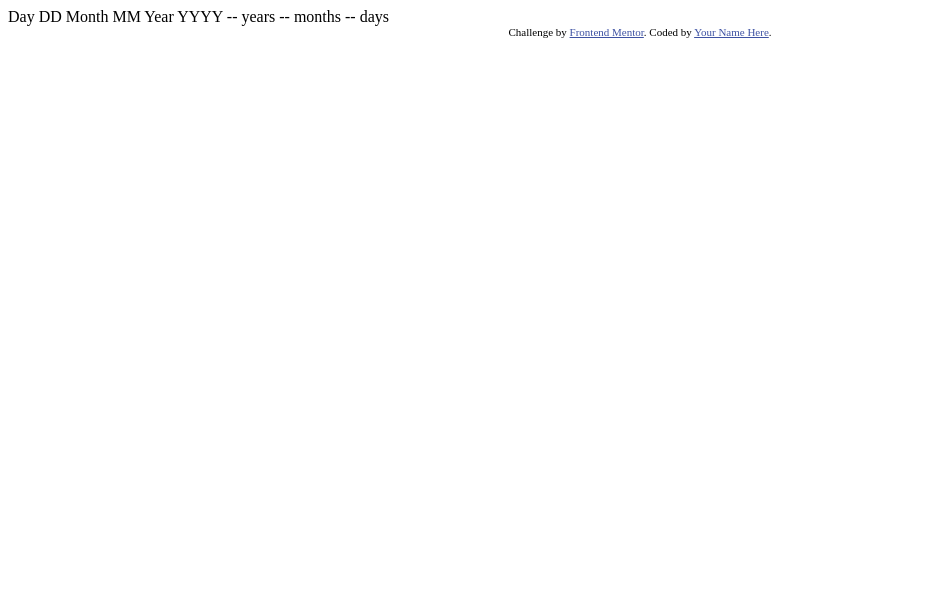
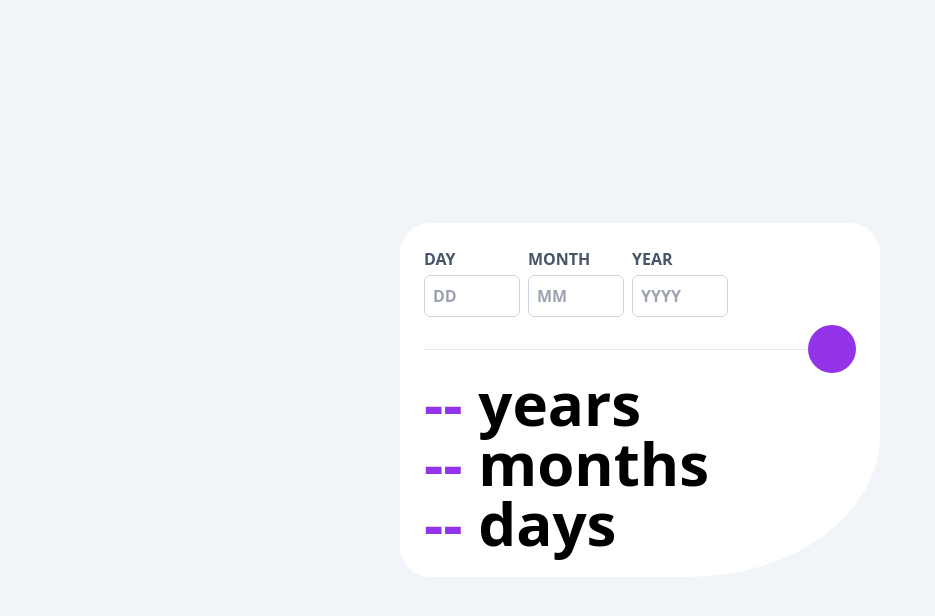
Before and after one commit to annesophiesimon/age-calculator-app-main, a plain HTML site: page index.html in a window 1280 px wide. Shown: the whole page, without its empty margins (0-935 px from the left). Drawn offline with nearby package versions, Linux system fonts and the light colour scheme; files that its build step writes are made by us from their sources.

Commit message:
create age calculator skeletons

```diff
--- a/index.html
+++ b/index.html
@@ -5,33 +5,47 @@
   <meta name="viewport" content="width=device-width, initial-scale=1.0"> <!-- displays site properly based on user's device -->
 
   <link rel="icon" type="image/png" sizes="32x32" href="./assets/images/favicon-32x32.png">
-
+  <link href="./dist/output.css" rel="stylesheet">
   <title>Frontend Mentor | Age calculator app</title>
 
-  <!-- Feel free to remove these styles or customise in your own stylesheet 👍 -->
-  <style>
-    .attribution { font-size: 11px; text-align: center; }
-    .attribution a { color: hsl(228, 45%, 44%); }
-  </style>
+
 </head>
-<body>
+<body class="flex justify-center items-center bg-slate-100 min-h-screen text-slate-600">
+  <div class=" bg-white p-6 rounded-t-[30px] rounded-l-[30px] rounded-br-[40%]">
+    <form>
+      <div class="flex font-bold mb-2">
+        <div class="flex flex-col gap-1">
+          <label for="day"> DAY </label>
+          <input class="rounded-md border-[1px] border-slate-300 p-2 w-24 mr-2" type="text" id="day" name="day" placeholder="DD">
+        </div>
+        <div class="flex flex-col gap-1">
+          <label for="month"> MONTH </label>
+          <input class="rounded-md border-[1px] border-slate-300 p-2 w-24 mr-2" type="text" id="month" name="month" placeholder="MM">
+        </div>
+        <div class="flex flex-col gap-1">
+          <label for="year"> YEAR </label>
+          <input  class="rounded-md border-[1px] border-slate-300 p-2 w-24" type="text" id="year" name="year" placeholder="YYYY">
+        </div>
+      </div>
+      <div class="flex items-center">
+        <hr class="w-96">
+        <input class="h-12 w-12 bg-purple-600 rounded-full" type="submit" value="">
+      </div>
+    </form>
+    <div class="font-bold text-6xl text-black">
+      <p><span class="text-purple-600">--</span> years</p>
+      <p><span class="text-purple-600" >--</span> months</p>
+      <p><span class="text-purple-600">--</span> days</p>
+    </div>
 
-  Day
-  DD
+  </div>
+    <!-- <div class="attribution">
+      Challenge by <a href="https://www.frontendmentor.io?ref=challenge" target="_blank">Frontend Mentor</a>.
+      Coded by <a href="#">Anne-Sophie S</a>.
+    </div> -->
 
-  Month
-  MM
 
-  Year
-  YYYY
 
-  -- years
-  -- months
-  -- days
 
-  <div class="attribution">
-    Challenge by <a href="https://www.frontendmentor.io?ref=challenge" target="_blank">Frontend Mentor</a>.
-    Coded by <a href="#">Your Name Here</a>.
-  </div>
 </body>
 </html>
--- /dev/null
+++ b/src/input.css
@@ -0,0 +1,3 @@
+@tailwind base;
+@tailwind components;
+@tailwind utilities;
--- /dev/null
+++ b/tailwind.config.js
@@ -0,0 +1,27 @@
+// /** @type {import('tailwindcss').Config} */
+module.exports = {
+  content: ['./index.html'],
+  theme: {
+    fontFamily: {
+      'serif': ['Leckerli One']
+    },
+    screens: {
+      sm: '640px',
+      // => @media (min-width: 640px) { ... }
+
+      md: '768px',
+      // => @media (min-width: 768px) { ... }
+
+      lg: '1024px',
+      // => @media (min-width: 1024px) { ... }
+
+      xl: '1280px',
+      // => @media (min-width: 1280px) { ... }
+
+      '2xl': '1536px'
+      // => @media (min-width: 1536px) { ... }
+    },
+    extend: {}
+  },
+  plugins: []
+};
```
